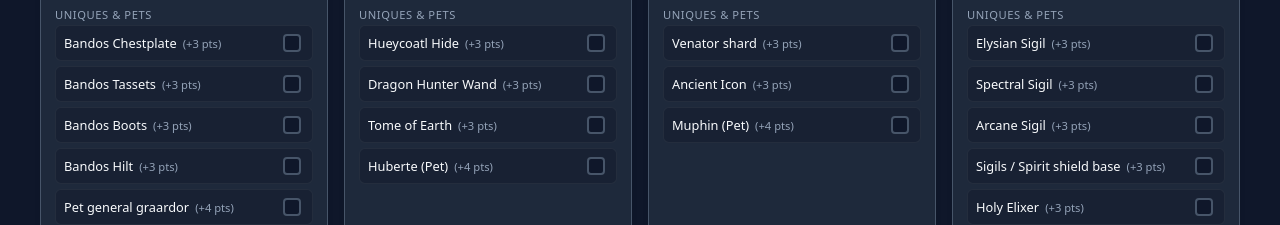
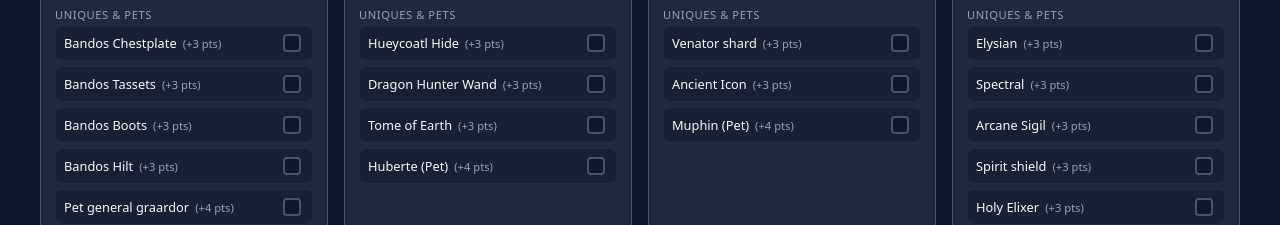
Before and after one commit to KingMothy/12-Bosses-of-Christmas, a plain HTML site: page index.html in a window 1280 px wide. Shown: the part 1133-1358 px from the top of the page. Drawn offline with Linux system fonts and the light colour scheme; no server answers.

Commit message:
Update index.html

```diff
--- a/index.html
+++ b/index.html
@@ -483,10 +483,10 @@
       kcTarget: 50,
       kcPts: 2,
       items: [
-        { name: "Elysian Sigil", pts: 3 },
-        { name: "Spectral Sigil", pts: 3 },
+        { name: "Elysian ", pts: 3 },
+        { name: "Spectral ", pts: 3 },
         { name: "Arcane Sigil", pts: 3 },
-        { name: "Sigils / Spirit shield base", pts: 3 },
+        { name: "Spirit shield", pts: 3 },
         { name: "Holy Elixer", pts: 3 },
         { name: "Jar of Spirits", pts: 3 },
         { name: "Pet dark core (Pet)", pts: 4 }
```
